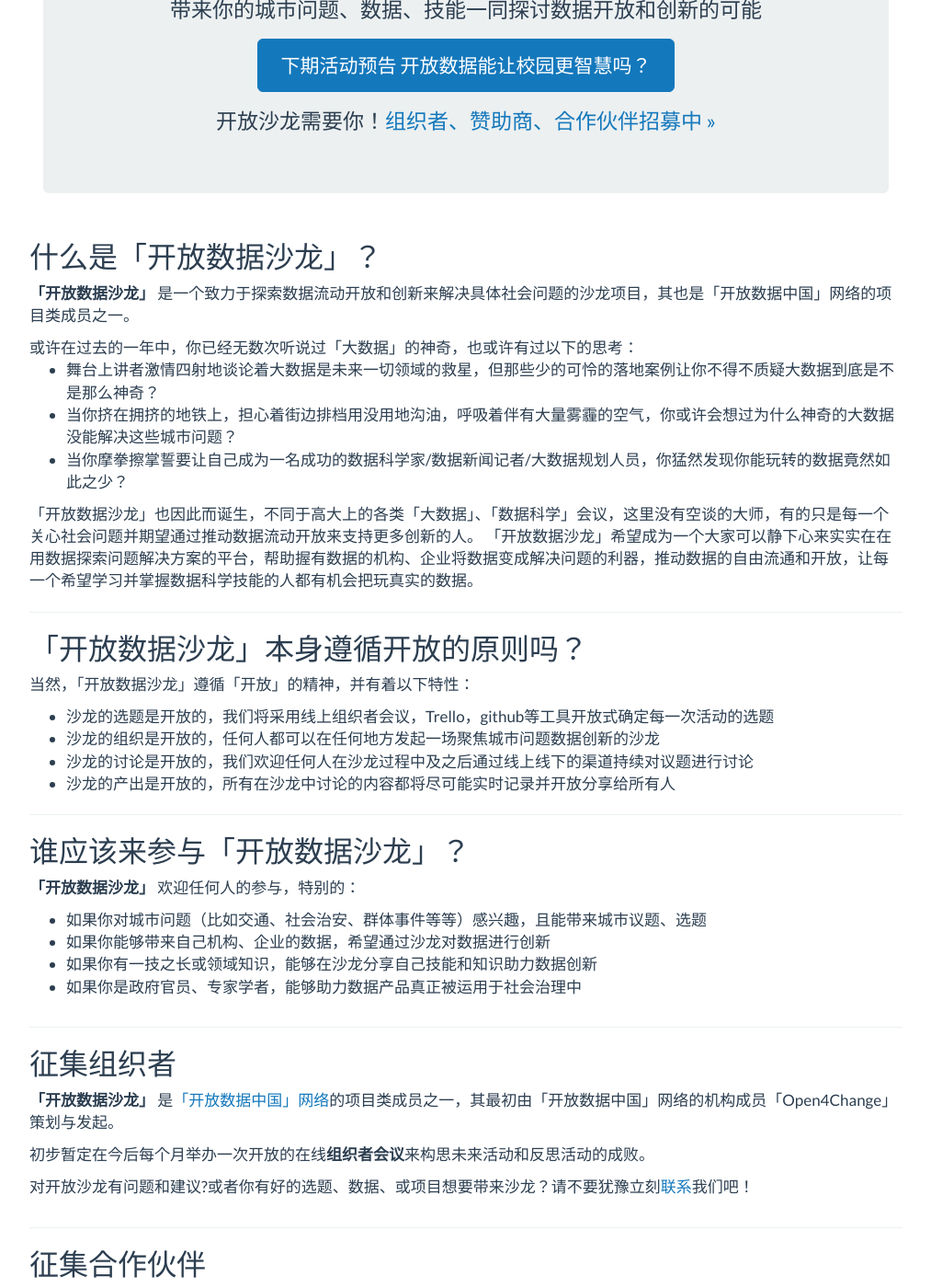
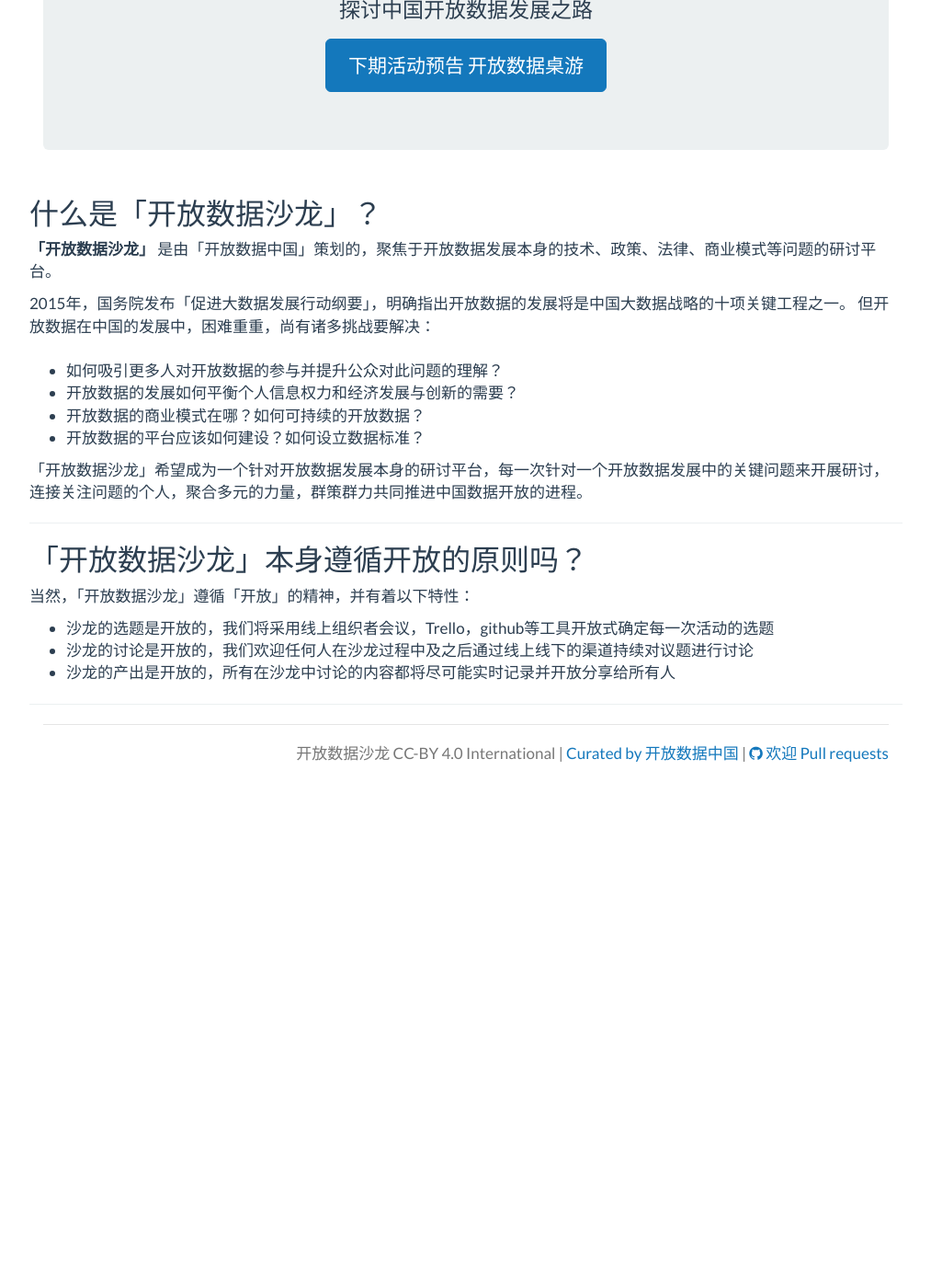
Before and after one commit to opendatasalon/opendatasalon.github.io, a Jekyll site: the page built from index.html, in a window 1280 px wide and 1400 px high, scrolled down 270 px. Shown: the whole window at 92% size, without its empty margins (133-1146 px from the left). Built offline with Jekyll 4.4.1, drawn with Linux system fonts in a browser that asks for light colours; nearby versions of some CDN libraries; library files that are not in the unit come from our copies; comment, search, counter and statistics services are not loaded; after the commit the page ends 1131 px from its top, so only the background shows below that; some of the changed text lies outside the part shown.

Commit message:
refresh the content and update the CNAME

```diff
--- /dev/null
+++ b/CNAME
@@ -0,0 +1 @@
+salon.opendatachina.com
--- a/_config.yml
+++ b/_config.yml
@@ -3,12 +3,10 @@ markdown: kramdown
 name: 开放数据沙龙
 url: http://opendatasalon.github.io
 title: 开放数据沙龙
-description: "带来你的城市问题、数据、技能一同探讨数据开放与创新的可能"
+description: "探讨中国数据开放进程"
 encoding: utf-8
 timezone: China/Beiijng
 city: 上海
-next: 下期活动预告 开放数据能让校园更智慧吗？
-nexturl:
 navigation:
 - text: 主页
   url: /index.html
@@ -17,3 +15,5 @@ navigation:
   category: events
 - text: 贡献你的力量
   url: https://github.com/opendatasalon/opendatasalon.github.io/issues
+next: 下期活动预告 开放数据桌游
+nexturl:
--- a/_layouts/default.html
+++ b/_layouts/default.html
@@ -134,7 +134,7 @@
         <div class="footer">
           <p class='pull-right'>
             开放数据沙龙 CC-BY 4.0 International |
-            <a href='http://opendatachina.com'>「开放数据中国」网络成员</a> |
+            <a href='http://opendatachina.com'> Curated by 开放数据中国</a> |
             <a href='https://github.com/opendatasalon/opendatasalon.github.io'><i class='fa fa-github'></i> 欢迎 Pull requests</a>
           </p>
         </div>
--- a/index.html
+++ b/index.html
@@ -4,26 +4,32 @@ layout: default
 
 <div class="jumbotron">
   <h1>开放数据沙龙</h1>
-  <p>带来你的城市问题、数据、技能一同探讨数据开放和创新的可能</p>
+  <p>探讨中国开放数据发展之路</p>
 
    <p><a class='btn btn-success btn-lg' href="{{site.nexturl}}">{{site.next}}</a></p>
 
-  <p>开放沙龙需要你！<a href='https://jinshuju.net/f/9OQYHm'>组织者、赞助商、合作伙伴招募中 &raquo;</a></p>
 </div>
 
 <div id='about' class='row'>
    <h2 id='about'>什么是「开放数据沙龙」？</h2>
-  <p> <strong>「开放数据沙龙」</strong> 是一个致力于探索数据流动开放和创新来解决具体社会问题的沙龙项目，其也是「开放数据中国」网络的项目类成员之一。</p>
+  <p> <strong>「开放数据沙龙」</strong>
 
-  或许在过去的一年中，你已经无数次听说过「大数据」的神奇，也或许有过以下的思考：
+  是由「开放数据中国」策划的，聚焦于开放数据发展本身的技术、政策、法律、商业模式等问题的研讨平台。
+
+  </p>
+
+  2015年，国务院发布「促进大数据发展行动纲要」，明确指出开放数据的发展将是中国大数据战略的十项关键工程之一。
+
+  但开放数据在中国的发展中，困难重重，尚有诸多挑战要解决：
+
   <ul>
-    <li>舞台上讲者激情四射地谈论着大数据是未来一切领域的救星，但那些少的可怜的落地案例让你不得不质疑大数据到底是不是那么神奇？</li>
-    <li>当你挤在拥挤的地铁上，担心着街边排档用没用地沟油，呼吸着伴有大量雾霾的空气，你或许会想过为什么神奇的大数据没能解决这些城市问题？</li>
-    <li>当你摩拳擦掌誓要让自己成为一名成功的数据科学家/数据新闻记者/大数据规划人员，你猛然发现你能玩转的数据竟然如此之少？</li>
+  　<li>如何吸引更多人对开放数据的参与并提升公众对此问题的理解？</li>
+    <li>开放数据的发展如何平衡个人信息权力和经济发展与创新的需要？</li>
+    <li>开放数据的商业模式在哪？如何可持续的开放数据？</li>
+    <li>开放数据的平台应该如何建设？如何设立数据标准？</li>
   </ul>
-  「开放数据沙龙」也因此而诞生，不同于高大上的各类「大数据」、「数据科学」会议，这里没有空谈的大师，有的只是每一个关心社会问题并期望通过推动数据流动开放来支持更多创新的人。
 
-  「开放数据沙龙」希望成为一个大家可以静下心来实实在在用数据探索问题解决方案的平台，帮助握有数据的机构、企业将数据变成解决问题的利器，推动数据的自由流通和开放，让每一个希望学习并掌握数据科学技能的人都有机会把玩真实的数据。
+  「开放数据沙龙」希望成为一个针对开放数据发展本身的研讨平台，每一次针对一个开放数据发展中的关键问题来开展研讨，连接关注问题的个人，聚合多元的力量，群策群力共同推进中国数据开放的进程。
 
 
   <hr />
@@ -33,54 +39,9 @@ layout: default
 
   <ul>
     <li>沙龙的选题是开放的，我们将采用线上组织者会议，Trello，github等工具开放式确定每一次活动的选题</li>
-    <li>沙龙的组织是开放的，任何人都可以在任何地方发起一场聚焦城市问题数据创新的沙龙</li>
     <li>沙龙的讨论是开放的，我们欢迎任何人在沙龙过程中及之后通过线上线下的渠道持续对议题进行讨论</li>
     <li>沙龙的产出是开放的，所有在沙龙中讨论的内容都将尽可能实时记录并开放分享给所有人</li>
   </ul>
   <hr />
 
-   <h2 id='about'>谁应该来参与「开放数据沙龙」？</h2>
-
-
-  <p> <strong>「开放数据沙龙」</strong> 欢迎任何人的参与，特别的：</p>
-
-  <ul>
-    <li>如果你对城市问题（比如交通、社会治安、群体事件等等）感兴趣，且能带来城市议题、选题</li>
-    <li>如果你能够带来自己机构、企业的数据，希望通过沙龙对数据进行创新</li>
-    <li>如果你有一技之长或领域知识，能够在沙龙分享自己技能和知识助力数据创新</li>
-    <li>如果你是政府官员、专家学者，能够助力数据产品真正被运用于社会治理中</li>
-  </ul>
-
-
 </div>
-
-<div class='row'>
-  <hr />
-  <h2 id='leadership'>征集组织者</h2>
-
-  <div >
-    <p><strong>「开放数据沙龙」</strong> 是<a href="opendatachina">「开放数据中国」网络</a>的项目类成员之一，其最初由「开放数据中国」网络的机构成员「Open4Change」策划与发起。</p>
-    <p>初步暂定在今后每个月举办一次开放的在线<strong>组织者会议</strong>来构思未来活动和反思活动的成败。</p>
-    <p>对开放沙龙有问题和建议?或者你有好的选题、数据、或项目想要带来沙龙？请不要犹豫立刻<a href='https://jinshuju.net/f/9OQYHm'>联系</a>我们吧！</p>
-  </div>
-</div>
-
-<div class='row sponsors'>
-  <hr />
-  <h2 id='partners'>征集合作伙伴</h2>
-  <p>除了活动的组织者，我们也需要各界的合作伙伴来提供可能的数据、技术、媒体宣传等不同的支持，如果你有意向成为我们的合作伙伴，请和我们<a href='https://jinshuju.net/f/9OQYHm'>联系</a>吧！</p>
-
-  <hr />
-  <h2 id='sponsors'>征集赞助商</h2>
-  <p>我们的活动需要场地、餐点、奖品和数据的赞助，如果你的公司和机构有意向提供此类帮助，请和我们<a href='https://jinshuju.net/f/9OQYHm'>联系</a>吧！</p>
-
-</div>
-
-
-<div class='row'>
-  <hr />
-  <h2 id='bring-it'>把「开放数据沙龙」带到你的城市去</h2>
-  <p>开放数据沙龙将会在上海试验性运营，如果你有兴趣在你的城市组织沙龙，请先<a href='https://jinshuju.net/f/9OQYHm'>联系</a>我们吧！我们欢迎更多的小伙伴将沙龙带去更多的城市！</p>
-
-
-</div>
```
